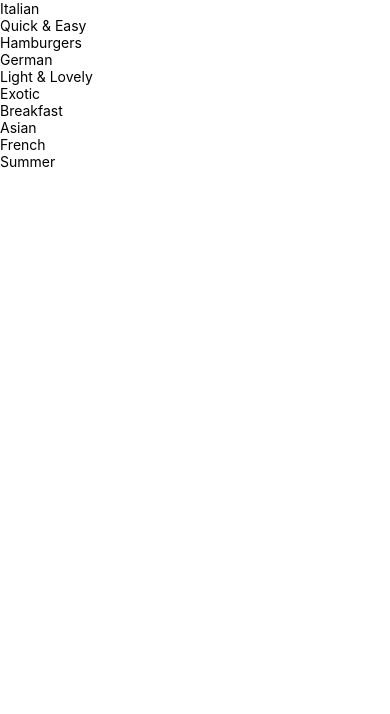
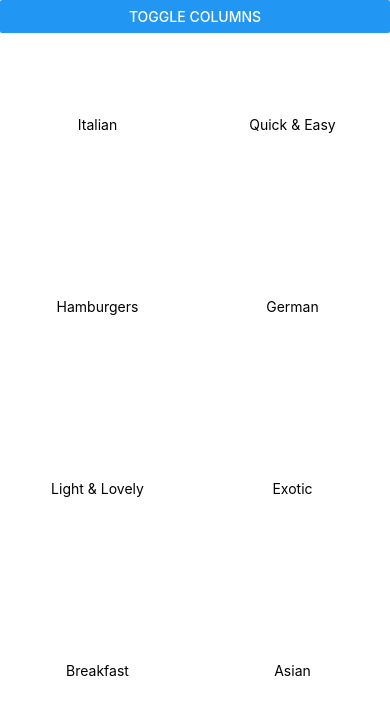
Before and after one commit to alexvlasov182/react-native, a React Native app in the folder react-native-navigation/: screen / in a window 390 px wide. Shown: the top 714 px of the page. Built offline with nearby package versions, Linux system fonts and the light colour scheme.

Commit message:
Displaying Items in a Grid

```diff
--- a/react-native-navigation/App.js
+++ b/react-native-navigation/App.js
@@ -3,7 +3,6 @@ import { StyleSheet } from "react-native";
 import CategoriesScreen from "./screens/CategoriesScreen";
 
 export default function App() {
-  console.log("CERN");
   return <CategoriesScreen />;
 }
 
--- a/react-native-navigation/components/CategoryGridTitle.js
+++ b/react-native-navigation/components/CategoryGridTitle.js
@@ -1,11 +1,13 @@
-import { Pressable, View, Text } from "react-native";
+import { Pressable, View, Text, StyleSheet } from "react-native";
 
 function CategoryGridTitle({ title, color }) {
   console.log("CategoryGridTitle", title, color);
+  console.log("Working with react-native application");
+
   return (
-    <View>
-      <Pressable>
-        <View>
+    <View style={styles.gridItem}>
+      <Pressable style={styles.button}>
+        <View style={styles.innerContainer}>
           <Text>{title}</Text>
         </View>
       </Pressable>
@@ -14,3 +16,21 @@ function CategoryGridTitle({ title, color }) {
 }
 
 export default CategoryGridTitle;
+
+const styles = StyleSheet.create({
+  gridItem: {
+    flex: 1,
+    margin: 16,
+    height: 150,
+    borderRadius: 8,
+  },
+  button: {
+    flex: 1,
+  },
+  innerContainer: {
+    flex: 1,
+    padding: 16,
+    justifyContent: "center",
+    alignItems: "center",
+  },
+});
--- a/react-native-navigation/screens/CategoriesScreen.js
+++ b/react-native-navigation/screens/CategoriesScreen.js
@@ -1,4 +1,5 @@
-import { FlatList } from "react-native";
+import React, { useState } from "react";
+import { FlatList, Button, View } from "react-native";
 import CategoryGridTitle from "../components/CategoryGridTitle";
 import { CATEGORIES } from "../data/dummy-data";
 
@@ -12,12 +13,22 @@ function renderCategoryItem(itemData) {
 }
 
 function CategoriesScreen() {
+  const [numColumns, setNumColumns] = useState(2);
+
   return (
-    <FlatList
-      data={CATEGORIES}
-      keyExtractor={(item) => item.id}
-      renderItem={renderCategoryItem}
-    />
+    <View style={{ flex: 1 }}>
+      <Button
+        title="Toggle Columns"
+        onPress={() => setNumColumns((prev) => (prev === 2 ? 1 : 2))}
+      />
+      <FlatList
+        data={CATEGORIES}
+        key={numColumns}
+        keyExtractor={(item) => item.id}
+        renderItem={renderCategoryItem}
+        numColumns={numColumns}
+      />
+    </View>
   );
 }
 
```
